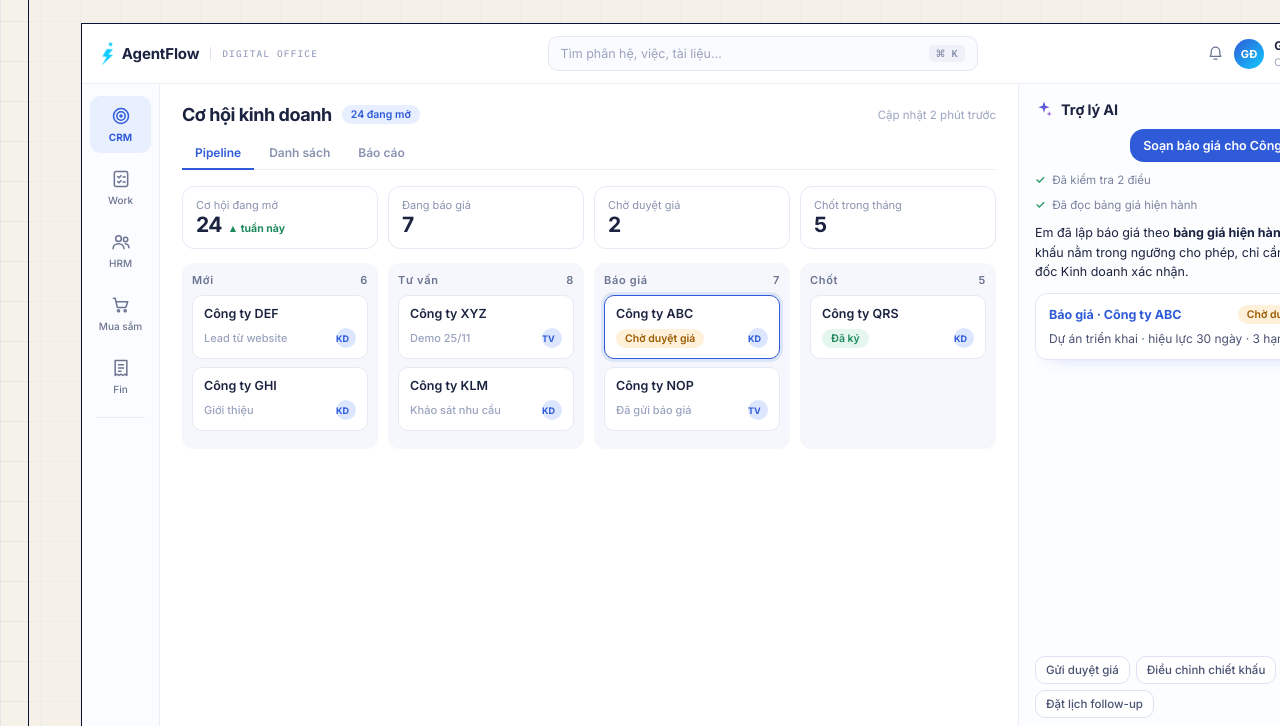
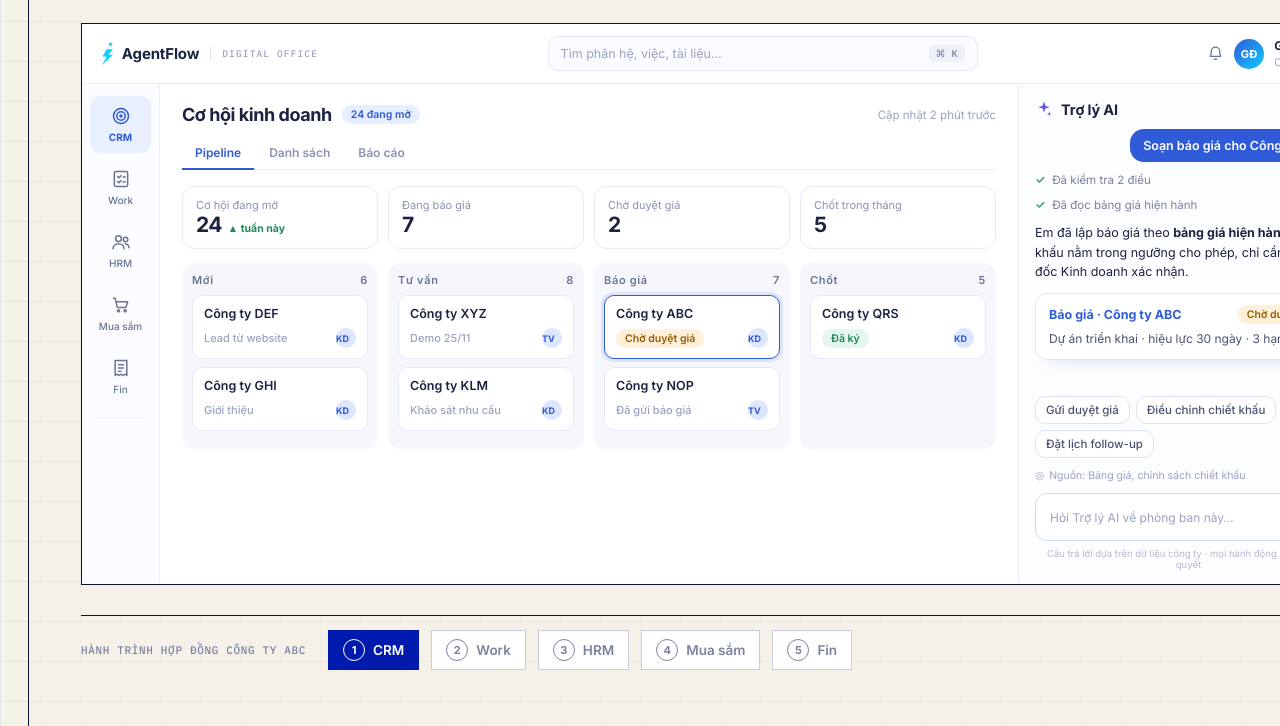
Before and after one commit to nghungg1903-cyber/innomation-preview, a plain HTML site: page g2/index.html in a window 1280 px wide. Shown: the part 3579-4305 px from the top of the page. Drawn offline with Linux system fonts and the light colour scheme.

Commit message:
Compact module mockup height; chat panel scrolls instead of stretching
Co-Authored-By: Claude Sonnet 5.5 <noreply@anthropic.com>

```diff
--- a/g2/index.html
+++ b/g2/index.html
@@ -87,7 +87,7 @@ nav{height:72px;display:flex;align-items:center;justify-content:space-between;pa
 .px .btn2{display:inline-block;padding:8px 16px;border-radius:9px;background:#2F5BD8;color:#fff;font-weight:700;font-size:12px;cursor:pointer;border:0}.px .btn2.g{background:#fff;color:#4A5272;border:1px solid #D5DCF0}
 .px .ok{display:none}.px.done .ok{display:flex}.px.done .wt{display:none}
 
-.px .aip{position:relative;min-height:760px;padding:0;display:block}.px .aiw{position:absolute;inset:0;padding:16px 16px 14px;display:flex;flex-direction:column;gap:11px}
+.px .aip{position:relative;min-height:500px;padding:0;display:block}.px .aiw{position:absolute;inset:0;padding:16px 16px 14px;display:flex;flex-direction:column;gap:11px}
 .px .cv{flex:1;min-height:0;overflow-y:auto;display:flex;flex-direction:column;gap:11px;scrollbar-width:thin;padding-right:2px}.px .cv>*{flex:none}
 .px .sg span{cursor:pointer;transition:background .15s,border-color .15s,color .15s}.px .sg span:hover{border-color:#2F5BD8;color:#2F5BD8;background:#F2F6FF}.px .sg span.used{opacity:.5}
 .px .inp input{flex:1;border:0;outline:0;font:inherit;color:#1B2340;background:none;min-width:0}.px .inp input::placeholder{color:#9AA3BF}.px .inp i{cursor:pointer;flex:none;margin-left:8px}.px .inp:focus-within{border-color:#2F5BD8;box-shadow:0 0 0 3px rgba(47,91,216,.12)}.px .inp.busy{opacity:.6}
```
Also changed, not shown: g3/index.html (+1 -1 lines).
